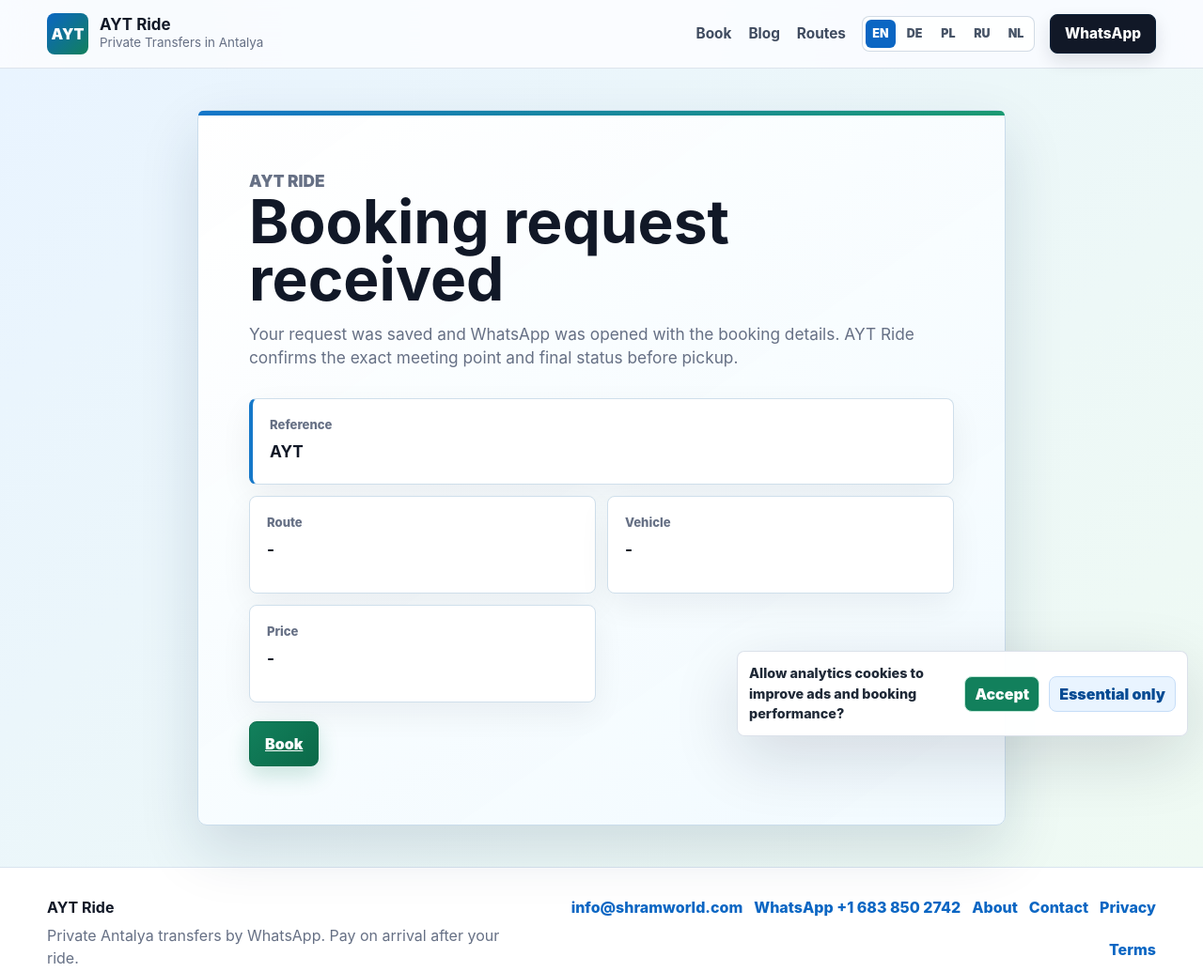
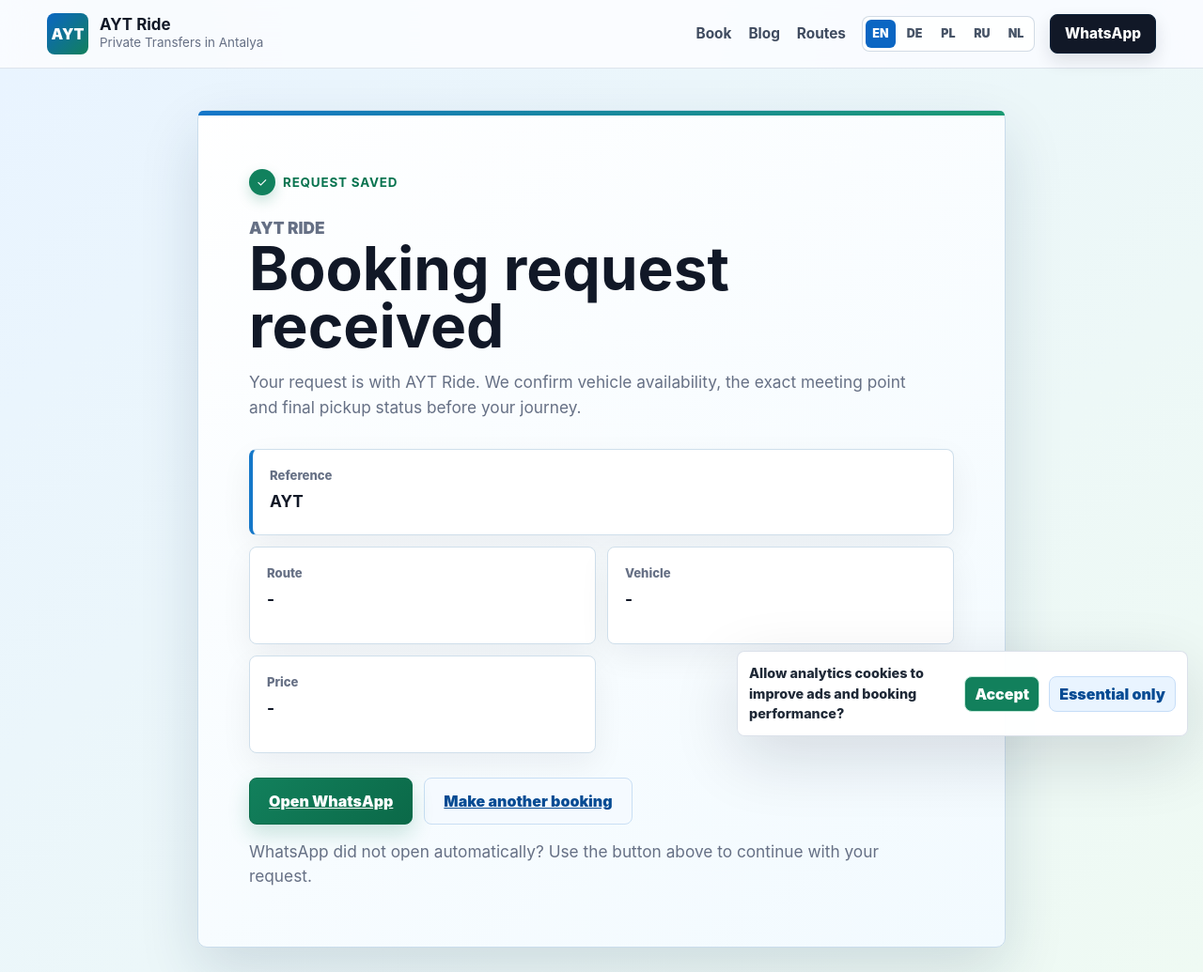
Before and after one commit to AbdullahUysal07/aytride, a website: page booking-confirmation/index.html in a window 1280 px wide. Shown: the top 1035 px of the page at 94% size. Drawn offline with Linux system fonts and the light colour scheme; no server answers.

Commit message:
Restore enhanced booking confirmation page

```diff
--- a/booking-confirmation/index.html
+++ b/booking-confirmation/index.html
@@ -8,7 +8,7 @@
   <meta name="robots" content="noindex,follow">
   <link rel="canonical" href="https://aytride.com/booking-confirmation/">
   <link rel="icon" type="image/svg+xml" href="/favicon.svg">
-  <link rel="stylesheet" href="/assets/site.css?v=20260925-analyticsfix">
+  <link rel="stylesheet" href="/assets/site.css?v=20260925-confirmation">
   <script src="/assets/catalog.js?v=20260925-analyticsfix"></script>
 </head>
 <body>
@@ -35,16 +35,21 @@
   </header>
   <main class="page-hero">
     <section class="shell confirmation" id="confirmationPage">
+      <div class="confirmation-kicker"><span aria-hidden="true">✓</span><b>Request saved</b></div>
       <p class="eyebrow">AYT Ride</p>
       <h1>Booking request received</h1>
-      <p>Your request was saved and WhatsApp was opened with the booking details. AYT Ride confirms the exact meeting point and final status before pickup.</p>
+      <p class="confirmation-lead">Your request is with AYT Ride. We confirm vehicle availability, the exact meeting point and final pickup status before your journey.</p>
       <div class="confirmation-grid">
         <article><span>Reference</span><strong data-confirmation-ref>AYT</strong></article>
         <article><span>Route</span><strong data-confirmation-route>-</strong></article>
         <article><span>Vehicle</span><strong data-confirmation-vehicle>-</strong></article>
         <article><span>Price</span><strong data-confirmation-price>-</strong></article>
       </div>
-      <a class="primary-btn" href="/#booking">Book</a>
+      <div class="confirmation-actions">
+        <a class="primary-btn" data-confirmation-whatsapp target="_blank" rel="noopener">Open WhatsApp</a>
+        <a class="secondary-btn" href="/#booking">Make another booking</a>
+      </div>
+      <p class="confirmation-help">WhatsApp did not open automatically? Use the button above to continue with your request.</p>
     </section>
   </main>
 
@@ -65,6 +70,6 @@
     </div>
   </footer>
   <div class="toast" id="toast" role="status" aria-live="polite"></div>
-  <script src="/assets/app.js?v=20260925-analyticsfix"></script>
+  <script src="/assets/app.js?v=20260925-confirmation"></script>
 </body>
 </html>
```
